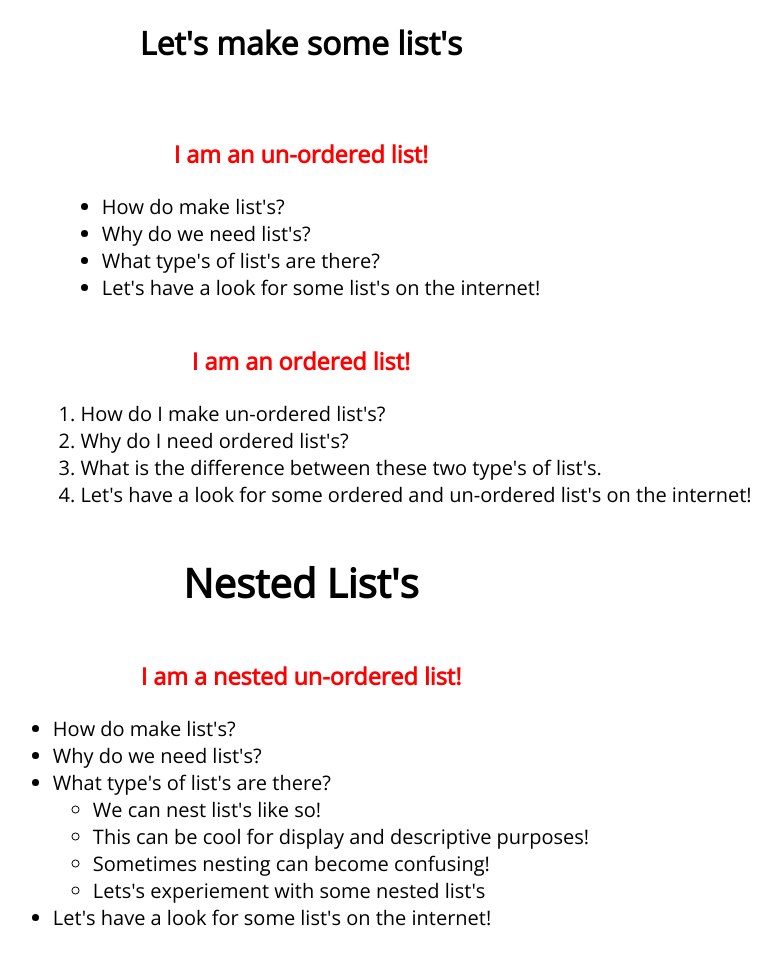
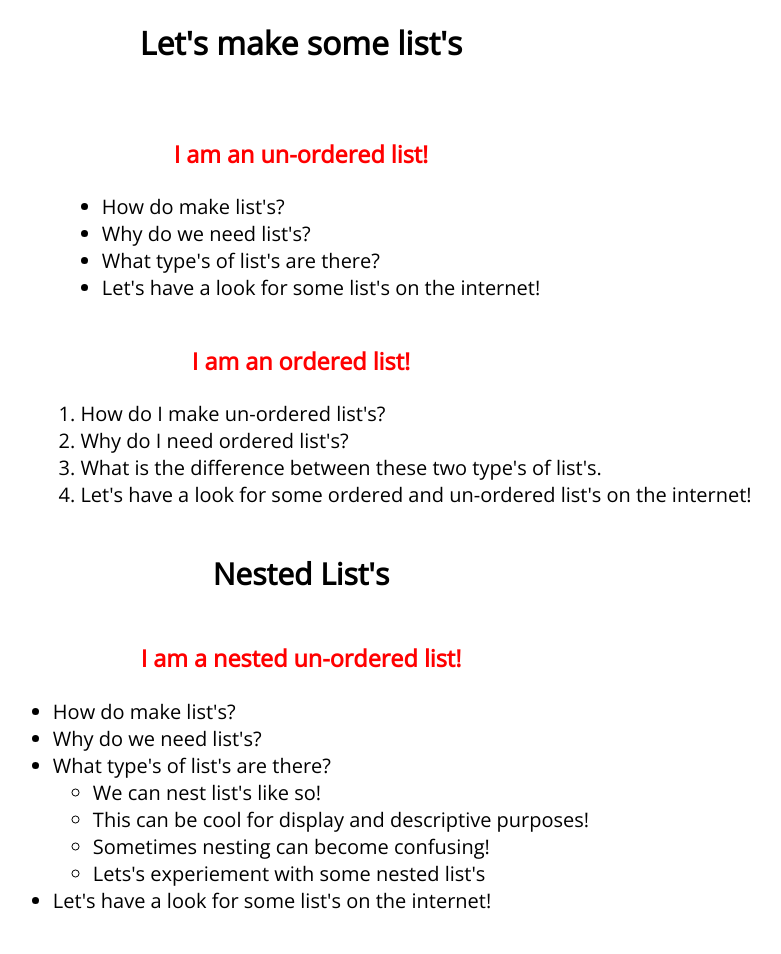
Before and after one commit to ersel/html-lists, a website: page index.html in a window 1280 px wide. Shown: the whole page, without its empty margins (339-1120 px from the left). Drawn offline with nearby package versions, Linux system fonts and the light colour scheme.

```diff
--- a/index.html
+++ b/index.html
@@ -31,7 +31,7 @@
         <li>Let's have a look for some ordered and un-ordered list's on the internet!</li>
       </ol>
     </div>
-    <h1>Nested List's</h1>
+    <h2>Nested List's</h2>
     <div class="nested-ulist">
       <h3>I am a nested un-ordered list!</h3>
       <ul>
```
Also changed, not shown: package.json (added, +25 -0 lines), 2 other files.
